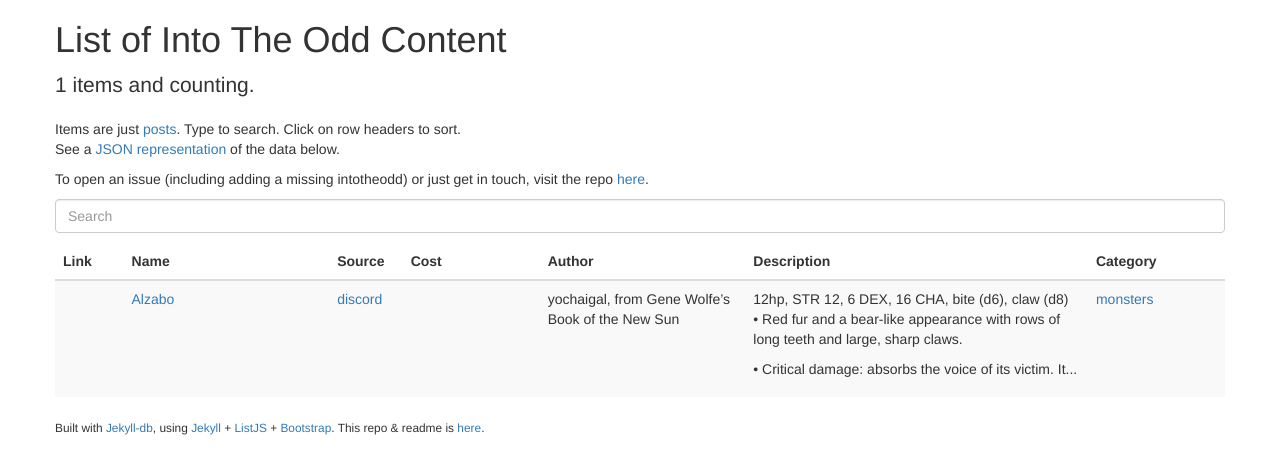
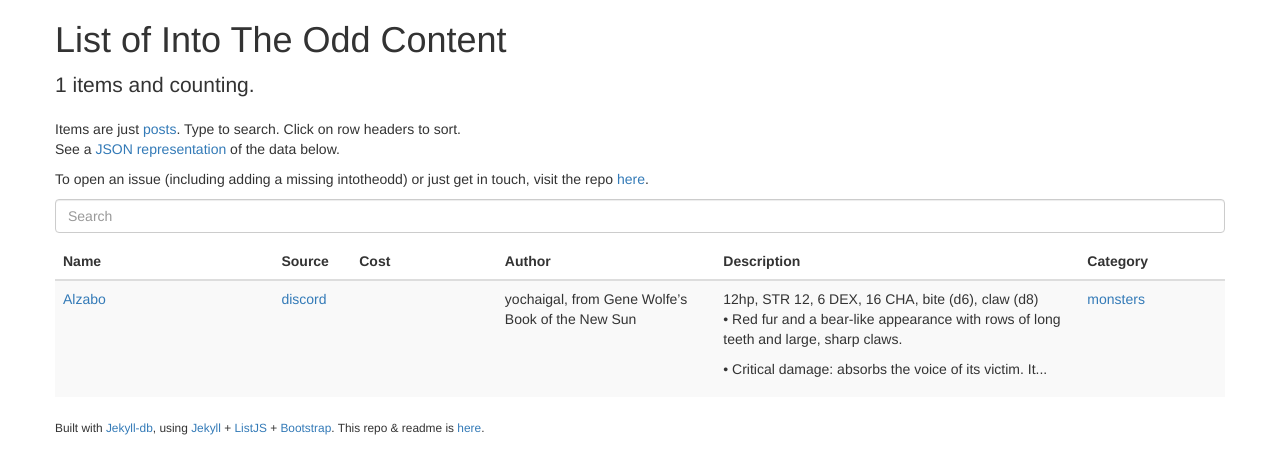
Before and after one commit to yochaigal/intotheodd, a Jekyll site: the page built from index.html, in a window 1280 px wide. Shown: the top 474 px of the page. Built offline with Jekyll 4.4.1, drawn with Linux system fonts in a browser that asks for light colours; nearby versions of some CDN libraries.

Commit message:
removed "link"

```diff
--- a/_includes/interactive-table-category.html
+++ b/_includes/interactive-table-category.html
@@ -8,7 +8,7 @@
 <table class="table table-striped">
 	<thead>
 		<tr>
-			<th style="width:5%;"><span class="sort" data-sort="link">Link</span></th>
+	<!--		<th style="width:5%;"><span class="sort" data-sort="link">Link</span></th> -->
 			<th style="width:15%;"><span class="sort" data-sort="name">Name</span></th>
 			<th style="width:5%;"><span class="sort" data-sort="source">Source</span></th>
 			<!--<th style="width:5%;"><span class="sort" data-sort="license">License</span></th>-->
@@ -26,7 +26,7 @@
 	{% for post in sortedPosts %}
 	  {% if post.categories contains page.category %}
 		<tr>
-			<td class="link"><a href="{{ post.link }}" target="_blank"><button type="button" class="btn btn-primary">Get <i class="fa fa-external-link"></i></button></a></td>
+	<!--		<td class="link"><a href="{{ post.link }}" target="_blank"><button type="button" class="btn btn-primary">Get <i class="fa fa-external-link"></i></button></a></td> -->
 			<td class="name"><a href="{{ site.baseurl }}{{ post.url }}">
 				{% assign words = post.slug | replace: '-', ' ' | split: ' ' %}
 				{% capture titlecase %}{% for word in words %}{{ word | capitalize }} {% endfor %}{% endcapture %}
--- a/_includes/interactive-table-cost.html
+++ b/_includes/interactive-table-cost.html
@@ -8,7 +8,7 @@
 <table class="table table-striped">
 	<thead>
 		<tr>
-			<th style="width:5%;"><span class="sort" data-sort="link">Link</span></th>
+		<!--	<th style="width:5%;"><span class="sort" data-sort="link">Link</span></th> -->
 			<th style="width:15%;"><span class="sort" data-sort="name">Name</span></th>
 			<th style="width:5%;"><span class="sort" data-sort="source">Source</span></th>
 			<!--<th style="width:5%;"><span class="sort" data-sort="license">License</span></th>-->
@@ -26,7 +26,7 @@
 	{% for post in sortedPosts %}
 	  {% if page.cost == post.cost %}
 		<tr>
-			<td class="link"><a href="{{ post.link }}" target="_blank"><button type="button" class="btn btn-primary">Get <i class="fa fa-external-link"></i></button></a></td>
+	<!--		<td class="link"><a href="{{ post.link }}" target="_blank"><button type="button" class="btn btn-primary">Get <i class="fa fa-external-link"></i></button></a></td> -->
 			<td class="name"><a href="{{ site.baseurl }}{{ post.url }}">
 				{% assign words = post.slug | replace: '-', ' ' | split: ' ' %}
 				{% capture titlecase %}{% for word in words %}{{ word | capitalize }} {% endfor %}{% endcapture %}
--- a/_includes/interactive-table-license.html
+++ b/_includes/interactive-table-license.html
@@ -8,7 +8,7 @@
 <table class="table table-striped">
 	<thead>
 		<tr>
-			<th style="width:5%;"><span class="sort" data-sort="link">Link</span></th>
+		<!--	<th style="width:5%;"><span class="sort" data-sort="link">Link</span></th> -->
 			<th style="width:15%;"><span class="sort" data-sort="name">Name</span></th>
 			<th style="width:5%;"><span class="sort" data-sort="source">Source</span></th>
 			<!--<th style="width:5%;"><span class="sort" data-sort="license">License</span></th>-->
@@ -26,7 +26,7 @@
 	{% for post in sortedPosts %}
 	  {% if page.license == post.license %}
 		<tr>
-			<td class="link"><a href="{{ post.link }}" target="_blank"><button type="button" class="btn btn-primary">Get <i class="fa fa-external-link"></i></button></a></td>
+	<!--		<td class="link"><a href="{{ post.link }}" target="_blank"><button type="button" class="btn btn-primary">Get <i class="fa fa-external-link"></i></button></a></td> -->
 			<td class="name"><a href="{{ site.baseurl }}{{ post.url }}">
 				{% assign words = post.slug | replace: '-', ' ' | split: ' ' %}
 				{% capture titlecase %}{% for word in words %}{{ word | capitalize }} {% endfor %}{% endcapture %}
--- a/_includes/interactive-table.html
+++ b/_includes/interactive-table.html
@@ -8,8 +8,8 @@
 <table class="table table-striped">
 	<thead>
 		<tr>
-			<th style="width:5%;"><span class="sort" data-sort="link">Link</span></th>
-						<th style="width:15%;"><span class="sort" data-sort="name">Name</span></th>
+			<!--<th style="width:5%;"><span class="sort" data-sort="link">Link</span></th>-->
+			<th style="width:15%;"><span class="sort" data-sort="name">Name</span></th>
 			<th style="width:5%;"><span class="sort" data-sort="source">Source</span></th>
 			<!--<th style="width:5%;"><span class="sort" data-sort="license">License</span></th>-->
 			<th style="width:10%;"><span class="sort" data-sort="cost">Cost</span></th>
@@ -23,15 +23,6 @@
 	{% assign sortedPosts = site.posts | sort: 'title' %}
 	{% for post in sortedPosts %}
 		<tr>
-			<td class="link">
-	{% if post.link %}
-			<a href="{{ post.link }}" target="_blank">
-			<button type="button" class="btn btn-primary">
-				Get <i class="fa fa-external-link"></i>
-			</button>
-			</a>
-			{% endif %}
- 		 </td>
 			<td class="name">
    <a href="{{ site.baseurl }}{{ post.url }}">
         {% if post.display-title %}
```
Also changed, not shown: 4 other files.
